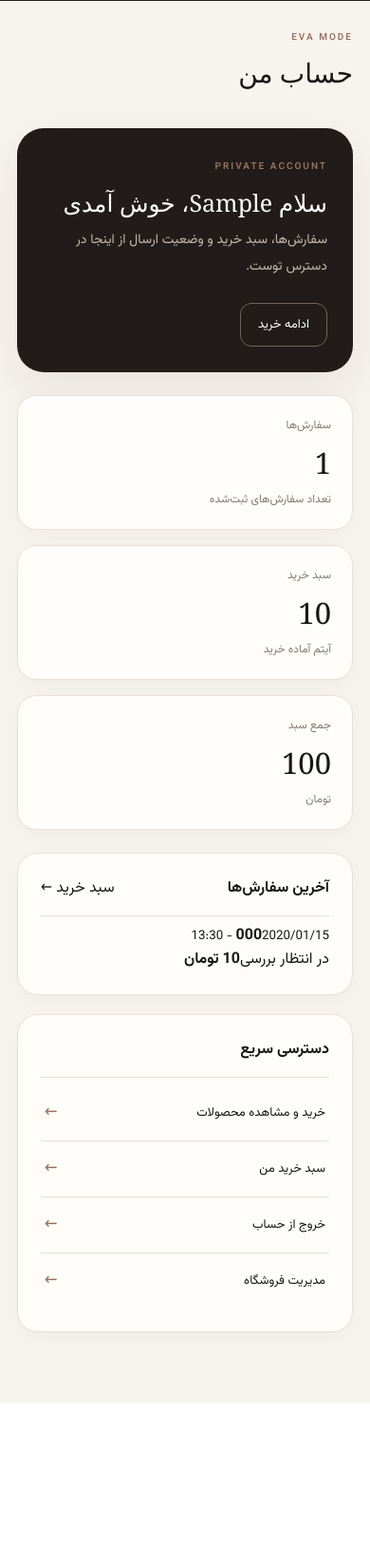
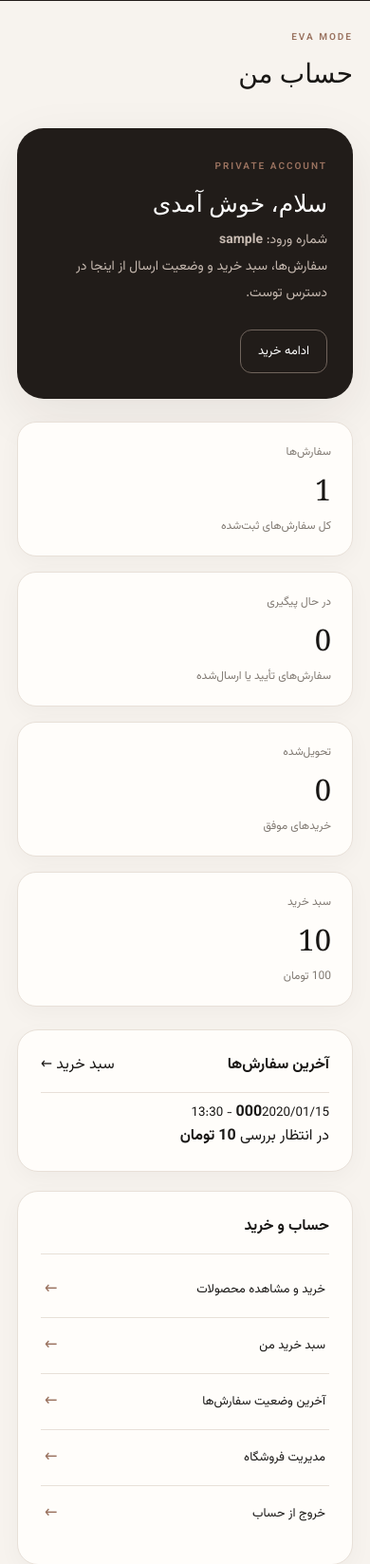
Before and after one commit to evamode29/eva-mode, a Django app: page /account/ in a window 390 px wide. Shown: the part 293-1940 px from the top of the page at 95% size. Before the commit the page ends 1770 px from the top, so only its background shows below. Run offline with Django 5.2, Linux system fonts and the light colour scheme; a user stored in the database is signed in; tables that the repository leaves empty hold one stand-in row (values such as "Sample post").

Commit message:
Complete customer dashboard around phone account and purchases

```diff
--- a/templates/dashboard/customer.html
+++ b/templates/dashboard/customer.html
@@ -2,10 +2,51 @@
 {% block title %}حساب من | EVA MODE{% endblock %}
 {% block heading %}حساب من{% endblock %}
 {% block content %}
-<section class="welcome-panel"><div><span class="eyebrow">PRIVATE ACCOUNT</span><h2>سلام {{ request.user.first_name|default:request.user.username }}، خوش آمدی</h2><p>سفارش‌ها، سبد خرید و وضعیت ارسال از اینجا در دسترس توست.</p></div><a class="outline-btn" href="/shop/">ادامه خرید</a></section>
-<div class="stat-grid"><article class="stat-card"><span>سفارش‌ها</span><strong>{{ order_count }}</strong><small>تعداد سفارش‌های ثبت‌شده</small></article><article class="stat-card"><span>سبد خرید</span><strong>{{ cart_count }}</strong><small>آیتم آماده خرید</small></article><article class="stat-card"><span>جمع سبد</span><strong>{{ cart_total|floatformat:0 }}</strong><small>تومان</small></article></div>
+<section class="welcome-panel">
+  <div>
+    <span class="eyebrow">PRIVATE ACCOUNT</span>
+    <h2>سلام، خوش آمدی</h2>
+    <p>شماره ورود: <strong dir="ltr">{{ request.user.username }}</strong></p>
+    <p>سفارش‌ها، سبد خرید و وضعیت ارسال از اینجا در دسترس توست.</p>
+  </div>
+  <a class="outline-btn" href="/shop/">ادامه خرید</a>
+</section>
+
+<div class="stat-grid">
+  <article class="stat-card"><span>سفارش‌ها</span><strong>{{ order_count }}</strong><small>کل سفارش‌های ثبت‌شده</small></article>
+  <article class="stat-card"><span>در حال پیگیری</span><strong>{{ shipping_count }}</strong><small>سفارش‌های تأیید یا ارسال‌شده</small></article>
+  <article class="stat-card"><span>تحویل‌شده</span><strong>{{ delivered_count }}</strong><small>خریدهای موفق</small></article>
+  <article class="stat-card"><span>سبد خرید</span><strong>{{ cart_count }}</strong><small>{{ cart_total|floatformat:0 }} تومان</small></article>
+</div>
+
 <div class="dashboard-grid">
-<section class="panel"><div class="panel-head"><h3>آخرین سفارش‌ها</h3><a href="{% url 'customer:cart' %}">سبد خرید ←</a></div>{% if orders %}<div class="order-list">{% for order in orders %}<a class="order-card" href="{% url 'customer:order_detail' order.id %}"><div><strong>{{ order.number }}</strong><small>{{ order.created_at|date:'Y/m/d - H:i' }}</small></div><span class="status status-{{ order.status }}">{{ order.get_status_display }}</span><b>{{ order.total|floatformat:0 }} تومان</b></a>{% endfor %}</div>{% else %}<div class="empty-state"><div class="empty-icon">♡</div><h4>هنوز سفارشی ندارید</h4><p>اولین انتخابت را از کالکشن EVA MODE شروع کن.</p><a href="/shop/" class="primary-btn">مشاهده محصولات</a></div>{% endif %}</section>
-<section class="panel"><div class="panel-head"><h3>دسترسی سریع</h3></div><div class="quick-list"><a href="/shop/">خرید و مشاهده محصولات <b>←</b></a><a href="{% url 'customer:cart' %}">سبد خرید من <b>←</b></a><a href="/account/logout/" onclick="event.preventDefault(); document.getElementById('logout-form').submit();">خروج از حساب <b>←</b></a>{% if request.user.is_staff %}<a href="/management/">مدیریت فروشگاه <b>←</b></a>{% endif %}</div><form id="logout-form" method="post" action="{% url 'customer:logout' %}">{% csrf_token %}</form></section>
+<section class="panel">
+  <div class="panel-head"><h3>آخرین سفارش‌ها</h3><a href="{% url 'customer:cart' %}">سبد خرید ←</a></div>
+  {% if orders %}
+  <div class="order-list">
+    {% for order in orders %}
+    <a class="order-card" href="{% url 'customer:order_detail' order.id %}">
+      <div><strong>{{ order.number }}</strong><small>{{ order.created_at|date:'Y/m/d - H:i' }}</small></div>
+      <span class="status status-{{ order.status }}">{{ order.get_status_display }}</span>
+      <b>{{ order.total|floatformat:0 }} تومان</b>
+    </a>
+    {% endfor %}
+  </div>
+  {% else %}
+  <div class="empty-state"><div class="empty-icon">♡</div><h4>هنوز سفارشی ندارید</h4><p>اولین انتخابت را از کالکشن EVA MODE شروع کن.</p><a href="/shop/" class="primary-btn">مشاهده محصولات</a></div>
+  {% endif %}
+</section>
+
+<section class="panel">
+  <div class="panel-head"><h3>حساب و خرید</h3></div>
+  <div class="quick-list">
+    <a href="/shop/">خرید و مشاهده محصولات <b>←</b></a>
+    <a href="{% url 'customer:cart' %}">سبد خرید من <b>←</b></a>
+    {% if order_count %}<a href="#orders">آخرین وضعیت سفارش‌ها <b>←</b></a>{% endif %}
+    {% if request.user.is_staff %}<a href="/management/">مدیریت فروشگاه <b>←</b></a>{% endif %}
+    <a href="/account/logout/" onclick="event.preventDefault(); document.getElementById('logout-form').submit();">خروج از حساب <b>←</b></a>
+  </div>
+  <form id="logout-form" method="post" action="{% url 'customer:logout' %}">{% csrf_token %}</form>
+</section>
 </div>
 {% endblock %}
```
